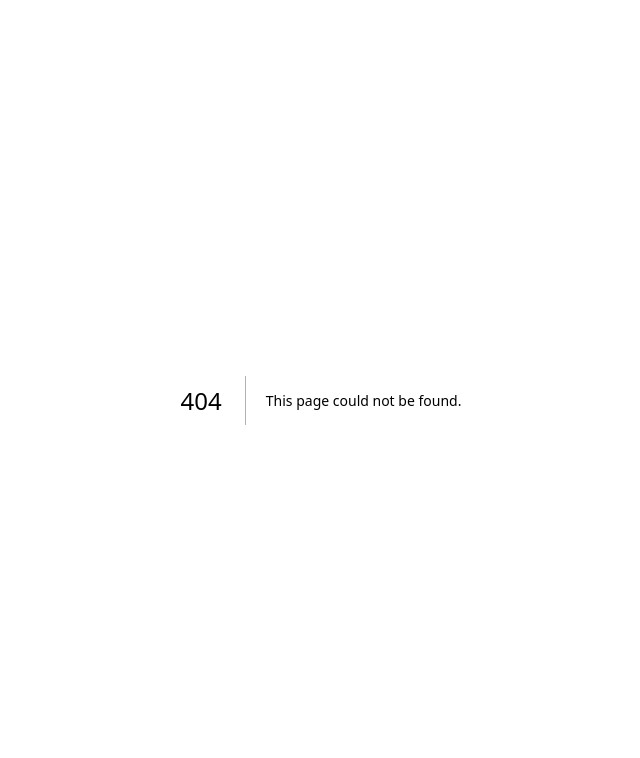
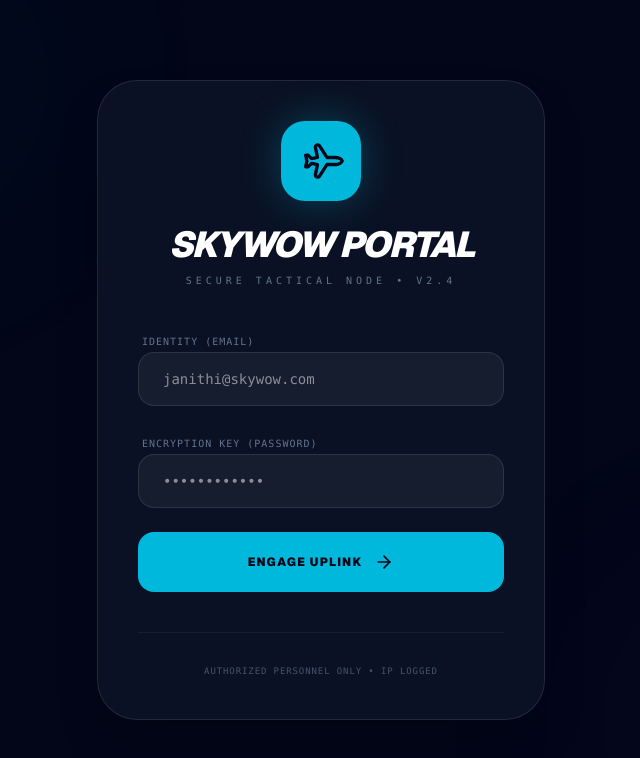
Before and after one commit to JVliyanarachchi21/SkyWOW, a Next.js app: page /login in a window 1280 px wide. Before the commit this address had no page. Shown: the top 758 px of the page, without its empty margins (319-959 px from the left). Built offline with nearby package versions, Linux system fonts and the light colour scheme.

Commit message:
feat: implement NextAuth v5 authentication and RBAC models

```diff
--- /dev/null
+++ b/src/app/api/auth/[...nextauth]/route.ts
@@ -0,0 +1,2 @@
+import { handlers } from "@/auth";
+export const { GET, POST } = handlers;
--- a/src/app/layout.tsx
+++ b/src/app/layout.tsx
@@ -12,9 +12,11 @@ const geistMono = Geist_Mono({
   subsets: ["latin"],
 });
 
+import SessionWrapper from "@/components/SessionWrapper";
+
 export const metadata: Metadata = {
-  title: "Create Next App",
-  description: "Generated by create next app",
+  title: "SkyWOW | Advanced A-CDM Platform",
+  description: "Tactical Terminal Management and Spatial AI Optimization",
 };
 
 export default function RootLayout({
@@ -27,7 +29,9 @@ export default function RootLayout({
       lang="en"
       className={`${geistSans.variable} ${geistMono.variable} h-full antialiased`}
     >
-      <body className="min-h-full flex flex-col">{children}</body>
+      <body className="min-h-full flex flex-col">
+        <SessionWrapper>{children}</SessionWrapper>
+      </body>
     </html>
   );
 }
--- /dev/null
+++ b/src/app/login/page.tsx
@@ -0,0 +1,125 @@
+"use client";
+
+import { useState } from "react";
+import { signIn } from "next-auth/react";
+import { useRouter } from "next/navigation";
+import { motion } from "framer-motion";
+import { Plane, ShieldCheck, Loader2, ArrowRight } from "lucide-react";
+
+export default function LoginPage() {
+  const [email, setEmail] = useState("");
+  const [password, setPassword] = useState("");
+  const [error, setError] = useState("");
+  const [loading, setLoading] = useState(false);
+  const router = useRouter();
+
+  const handleSubmit = async (e: React.FormEvent) => {
+    e.preventDefault();
+    if (loading) return;
+
+    setLoading(true);
+    setError("");
+
+    try {
+      const result = await signIn("credentials", {
+        email,
+        password,
+        redirect: false,
+      });
+
+      if (result?.error) {
+        setError("Invalid credentials. Access denied.");
+        setLoading(false);
+      } else {
+        // Success! Force a refresh to ensure middleware picks up the new session
+        window.location.href = "/dashboard";
+      }
+    } catch (err) {
+      setError("An unexpected error occurred.");
+      setLoading(false);
+    }
+  };
+
+  return (
+    <div className="min-h-screen bg-slate-950 flex items-center justify-center p-6 selection:bg-cyan-500/30">
+      {/* Decorative Background */}
+      <div className="fixed inset-0 pointer-events-none overflow-hidden opacity-20">
+         <div className="absolute top-[-10%] left-[-10%] w-[40%] h-[40%] bg-cyan-500/20 rounded-full blur-[120px]" />
+         <div className="absolute bottom-[-10%] right-[-10%] w-[40%] h-[40%] bg-purple-500/20 rounded-full blur-[120px]" />
+      </div>
+
+      <motion.div
+        initial={{ opacity: 0, y: 20 }}
+        animate={{ opacity: 1, y: 0 }}
+        className="w-full max-w-md relative z-10"
+      >
+        <div className="glass rounded-[2.5rem] border border-white/5 p-10 shadow-2xl backdrop-blur-2xl">
+          {/* Logo */}
+          <div className="flex flex-col items-center mb-10 text-center">
+            <div className="w-20 h-20 bg-cyan-500 rounded-3xl flex items-center justify-center shadow-[0_0_40px_rgba(6,182,212,0.3)] mb-6">
+              <Plane className="w-10 h-10 text-slate-950 rotate-45" />
+            </div>
+            <h1 className="text-4xl font-black italic tracking-tighter text-white uppercase">SkyWOW Portal</h1>
+            <p className="text-[10px] font-mono text-slate-500 uppercase tracking-[0.4em] mt-2">Secure Tactical Node • V2.4</p>
+          </div>
+
+          <form onSubmit={handleSubmit} className="space-y-6">
+            <div className="space-y-2">
+              <label className="text-[10px] font-mono text-slate-500 uppercase tracking-widest px-1">Identity (Email)</label>
+              <input
+                type="email"
+                value={email}
+                onChange={(e) => setEmail(e.target.value)}
+                required
+                className="w-full bg-white/5 border border-white/10 rounded-2xl px-6 py-4 text-white focus:outline-none focus:border-cyan-500/50 transition-all font-mono text-sm"
+                placeholder="janithi@skywow.com"
+              />
+            </div>
+
+            <div className="space-y-2">
+              <label className="text-[10px] font-mono text-slate-500 uppercase tracking-widest px-1">Encryption Key (Password)</label>
+              <input
+                type="password"
+                value={password}
+                onChange={(e) => setPassword(e.target.value)}
+                required
+                className="w-full bg-white/5 border border-white/10 rounded-2xl px-6 py-4 text-white focus:outline-none focus:border-cyan-500/50 transition-all font-mono text-sm"
+                placeholder="••••••••••••"
+              />
+            </div>
+
+            {error && (
+              <motion.div
+                initial={{ opacity: 0, height: 0 }}
+                animate={{ opacity: 1, height: 'auto' }}
+                className="p-4 bg-red-500/10 border border-red-500/20 rounded-xl text-[10px] font-black text-red-400 uppercase tracking-widest flex items-center gap-3"
+              >
+                <ShieldCheck className="w-4 h-4" />
+                {error}
+              </motion.div>
+            )}
+
+            <button
+              type="submit"
+              disabled={loading}
+              className="w-full bg-cyan-500 hover:bg-cyan-400 disabled:opacity-50 text-slate-950 py-5 rounded-2xl font-black uppercase tracking-widest text-xs transition-all active:scale-95 flex items-center justify-center gap-3 group"
+            >
+              {loading ? <Loader2 className="w-5 h-5 animate-spin" /> : (
+                <>
+                  Engage Uplink
+                  <ArrowRight className="w-5 h-5 group-hover:translate-x-1 transition-transform" />
+                </>
+              )}
+            </button>
+          </form>
+
+          <div className="mt-10 pt-8 border-t border-white/5 text-center">
+             <p className="text-[9px] font-mono text-slate-600 uppercase tracking-widest">
+                Authorized Personnel Only • IP Logged
+             </p>
+          </div>
+        </div>
+      </motion.div>
+    </div>
+  );
+}
--- /dev/null
+++ b/src/auth.config.ts
@@ -0,0 +1,40 @@
+import type { NextAuthConfig } from "next-auth";
+import Credentials from "next-auth/providers/credentials";
+
+export default {
+  providers: [
+    Credentials({
+      // We'll leave the authorize function empty here
+      // because it will be overridden in the main auth.ts
+      async authorize() {
+        return null;
+      },
+    }),
+  ],
+  callbacks: {
+    async jwt({ token, user }) {
+      if (user) {
+        return {
+          ...token,
+          id: user.id,
+          role: (user as any).role || "GROUND_CREW",
+          name: user.name,
+          email: user.email,
+        };
+      }
+      return token;
+    },
+    async session({ session, token }) {
+      if (session.user) {
+        (session.user as any).id = token.id as string;
+        (session.user as any).role = token.role as string;
+        session.user.name = token.name as string;
+        session.user.email = token.email as string;
+      }
+      return session;
+    },
+  },
+  pages: {
+    signIn: "/login",
+  },
+} satisfies NextAuthConfig;
--- /dev/null
+++ b/src/auth.ts
@@ -0,0 +1,39 @@
+import NextAuth from "next-auth";
+import { PrismaAdapter } from "@auth/prisma-adapter";
+import { prisma } from "@/lib/prisma";
+import authConfig from "./auth.config";
+import Credentials from "next-auth/providers/credentials";
+import bcrypt from "bcryptjs";
+
+export const { handlers, signIn, signOut, auth } = NextAuth({
+  adapter: PrismaAdapter(prisma),
+  session: { strategy: "jwt" },
+  ...authConfig,
+  providers: [
+    Credentials({
+      async authorize(credentials) {
+        if (!credentials?.email || !credentials?.password) return null;
+
+        const user = await prisma.user.findUnique({
+          where: { email: credentials.email as string },
+        });
+
+        if (!user || !user.password) return null;
+
+        const isValid = await bcrypt.compare(
+          credentials.password as string,
+          user.password
+        );
+
+        if (!isValid) return null;
+
+        return {
+          id: user.id,
+          name: user.name,
+          email: user.email,
+          role: user.role,
+        };
+      },
+    }),
+  ],
+});
--- /dev/null
+++ b/src/components/SessionWrapper.tsx
@@ -0,0 +1,7 @@
+"use client";
+
+import { SessionProvider } from "next-auth/react";
+
+export default function SessionWrapper({ children, session }: { children: React.ReactNode, session?: any }) {
+  return <SessionProvider session={session}>{children}</SessionProvider>;
+}
--- /dev/null
+++ b/src/proxy.ts
@@ -0,0 +1,27 @@
+import authConfig from "./auth.config";
+import NextAuth from "next-auth";
+import { NextResponse } from "next/server";
+
+const { auth } = NextAuth(authConfig);
+
+export default auth((req) => {
+  const isLoggedIn = !!req.auth;
+  const { nextUrl } = req;
+  const userRole = (req.auth?.user as any)?.role;
+
+  // 1. Protect Admin Dashboard
+  if (nextUrl.pathname.startsWith("/dashboard") && !isLoggedIn) {
+    return NextResponse.redirect(new URL("/login", nextUrl));
+  }
+
+  // 2. Protect Ground Terminal
+  if (nextUrl.pathname.startsWith("/ground") && !isLoggedIn) {
+     return NextResponse.redirect(new URL("/login", nextUrl));
+  }
+
+  return NextResponse.next();
+});
+
+export const config = {
+  matcher: ["/dashboard/:path*", "/ground/:path*"],
+};
```
Also changed, not shown: 1 other file (tests, documents, lock files or other folders).
